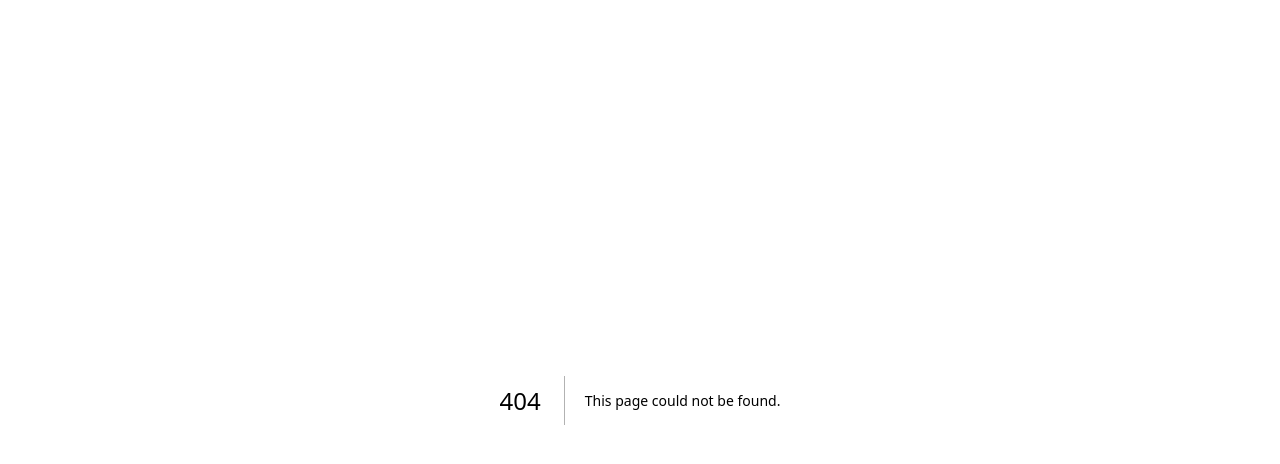
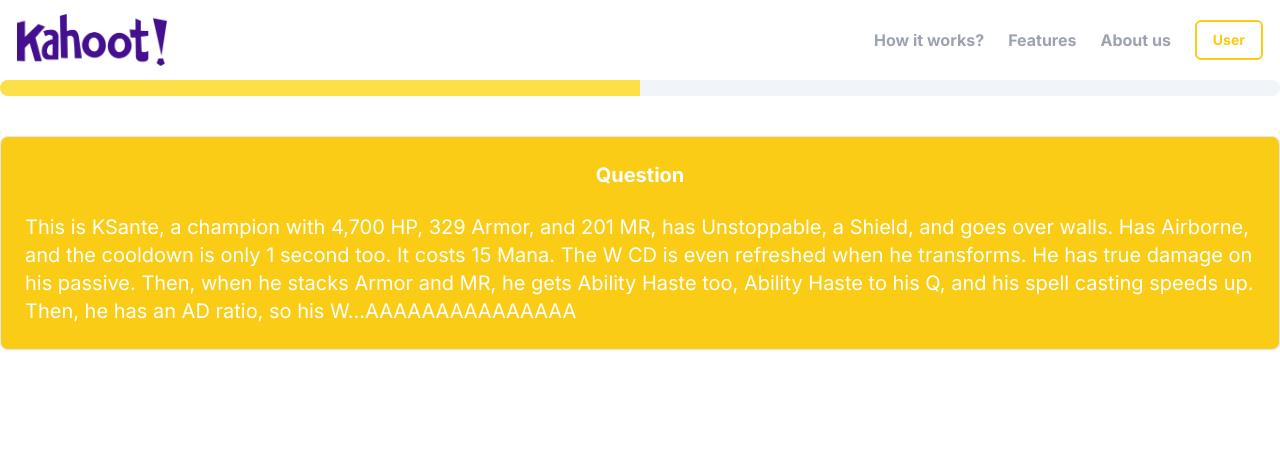
Before and after one commit to PhucChuHoang/cs422-kahoot-clone, a Next.js app: page /game in a window 1280 px wide. Before the commit this address had no page. Shown: the top 464 px of the page. Built offline with nearby package versions, Linux system fonts and the light colour scheme.

Commit message:
- update main game screen

```diff
--- /dev/null
+++ b/app/game/page.tsx
@@ -0,0 +1,16 @@
+import { GameHeaderForm } from '@/components/game_header_form';
+import { GameMainForm } from '@/components/game_main_form';
+
+export default function GamePage() {
+  return (
+    <div>
+      <div className="flex bg-background">
+        <GameHeaderForm />
+      </div>
+
+      <div className="flex h-screen w-screen justify-between">
+        <GameMainForm />
+      </div>
+    </div>
+  );
+}
--- /dev/null
+++ b/components/game_header_form.tsx
@@ -0,0 +1,40 @@
+'use client';
+
+import React from 'react';
+
+import { Logo } from './logo';
+import { Button } from './ui/button';
+
+import Link from 'next/link';
+
+export const GameHeaderForm = () => {
+  return (
+    <div className="sticky top-0 h-20 w-full border border-white bg-white">
+      <div className="container mx-auto h-full px-4">
+        <div className="flex h-full items-center justify-between">
+          <Logo />
+          <ul className="relative right-6 flex justify-end gap-x-6 font-bold text-gray-400 md:flex md:flex-grow">
+            <li>
+              <Link href="/help">
+                <p>How it works?</p>
+              </Link>
+            </li>
+            <li>
+              <Link href="/feature">
+                <p>Features</p>
+              </Link>
+            </li>
+            <li>
+              <Link href="/about">
+                <p>About us</p>
+              </Link>
+            </li>
+          </ul>
+          <Button className="flex border-2 border-yellow-400 bg-transparent font-bold text-yellow-400 hover:bg-yellow-500 ">
+            User
+          </Button>
+        </div>
+      </div>
+    </div>
+  );
+};
--- /dev/null
+++ b/components/game_main_form.tsx
@@ -0,0 +1,35 @@
+'use client';
+
+import React from 'react';
+
+import { Card, CardContent, CardHeader } from './ui/card';
+import { Progress } from './ui/progress';
+
+export const GameMainForm = () => {
+  return (
+    <div className="w-full space-y-10">
+      <Progress value={50} />
+
+      <div className="h-full w-full justify-between">
+        <Card className="bg-yellow-400">
+          <CardHeader className="items-center text-white">
+            <h1 className="text-xl font-bold">Question</h1>
+          </CardHeader>
+          <CardContent className="flex justify-center text-xl text-white">
+            <div className="items-center">
+              <h1>
+                This is KSante, a champion with 4,700 HP, 329 Armor, and 201 MR,
+                has Unstoppable, a Shield, and goes over walls. Has Airborne,
+                and the cooldown is only 1 second too. It costs 15 Mana. The W
+                CD is even refreshed when he transforms. He has true damage on
+                his passive. Then, when he stacks Armor and MR, he gets Ability
+                Haste too, Ability Haste to his Q, and his spell casting speeds
+                up. Then, he has an AD ratio, so his W…AAAAAAAAAAAAAAA
+              </h1>
+            </div>
+          </CardContent>
+        </Card>
+      </div>
+    </div>
+  );
+};
--- /dev/null
+++ b/components/ui/progress.tsx
@@ -0,0 +1,28 @@
+'use client';
+
+import * as React from 'react';
+import * as ProgressPrimitive from '@radix-ui/react-progress';
+
+import { cn } from '@/lib/utils';
+
+const Progress = React.forwardRef<
+  React.ElementRef<typeof ProgressPrimitive.Root>,
+  React.ComponentPropsWithoutRef<typeof ProgressPrimitive.Root>
+>(({ className, value, ...props }, ref) => (
+  <ProgressPrimitive.Root
+    ref={ref}
+    className={cn(
+      'relative h-4 w-full overflow-hidden rounded-full bg-secondary',
+      className,
+    )}
+    {...props}
+  >
+    <ProgressPrimitive.Indicator
+      className="h-full w-full flex-1 bg-yellow-300 transition-all"
+      style={{ transform: `translateX(-${100 - (value || 0)}%)` }}
+    />
+  </ProgressPrimitive.Root>
+));
+Progress.displayName = ProgressPrimitive.Root.displayName;
+
+export { Progress };
--- a/package.json
+++ b/package.json
@@ -23,6 +23,7 @@
     "@types/react-redux": "^7.1.33",
     "@typescript-eslint/eslint-plugin": "^7.8.0",
     "@typescript-eslint/parser": "^7.8.0",
+    "add": "^2.0.6",
     "class-variance-authority": "^0.7.0",
     "clsx": "^2.1.1",
     "eslint-config-prettier": "^9.1.0",
@@ -33,10 +34,12 @@
     "next": "14.2.3",
     "prettier": "^3.2.5",
     "prettier-plugin-tailwindcss": "^0.5.14",
+    "progress": "^2.0.3",
     "react": "^18",
     "react-dom": "^18",
     "react-hook-form": "^7.51.4",
     "react-redux": "^9.1.2",
+    "shadcn-ui": "^0.2.3",
     "tailwind-merge": "^2.3.0",
     "tailwindcss-animate": "^1.0.7",
     "yarn": "^1.22.22",
```
Also changed, not shown: 2 other files (tests, documents, lock files or other folders).
